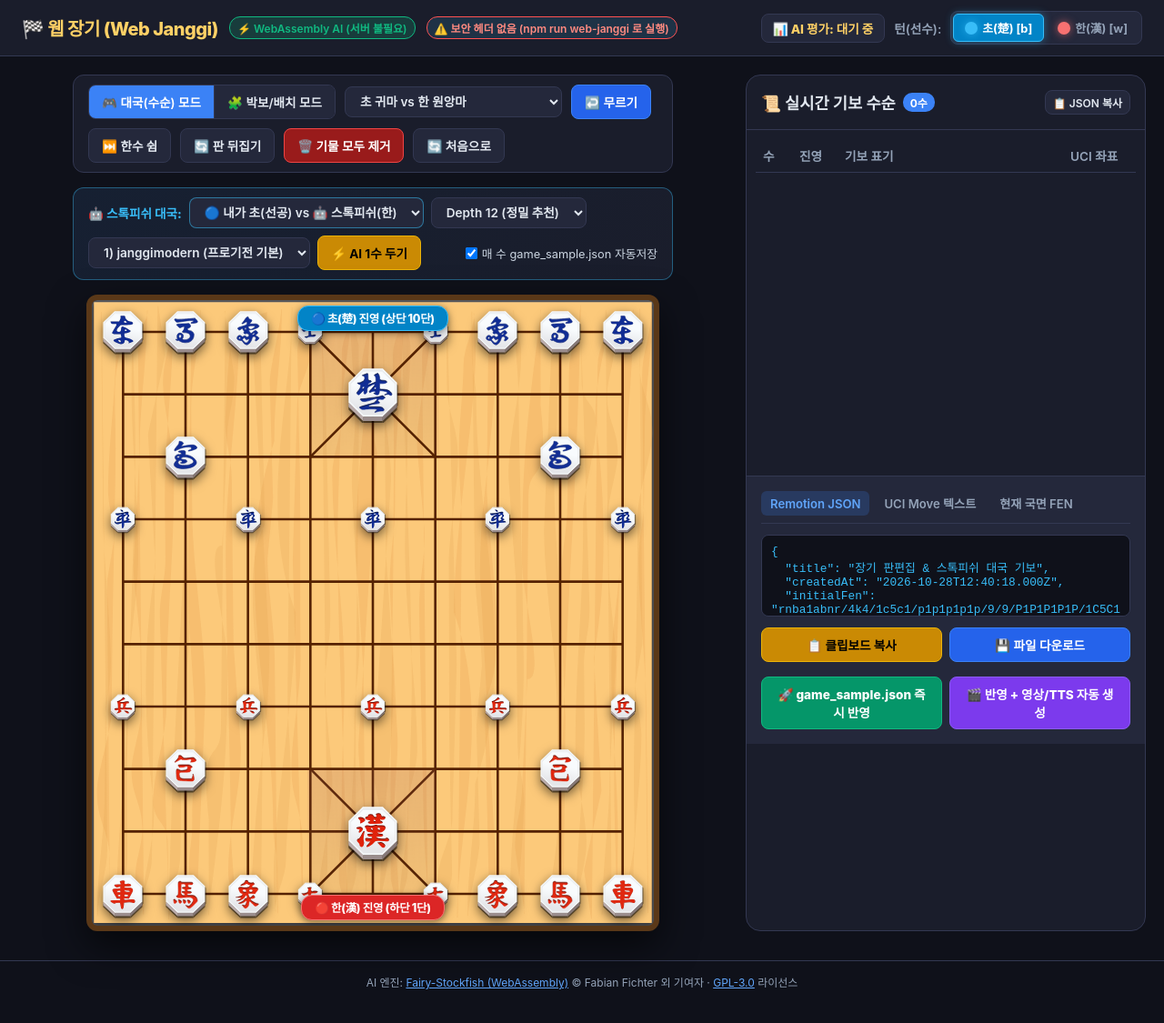
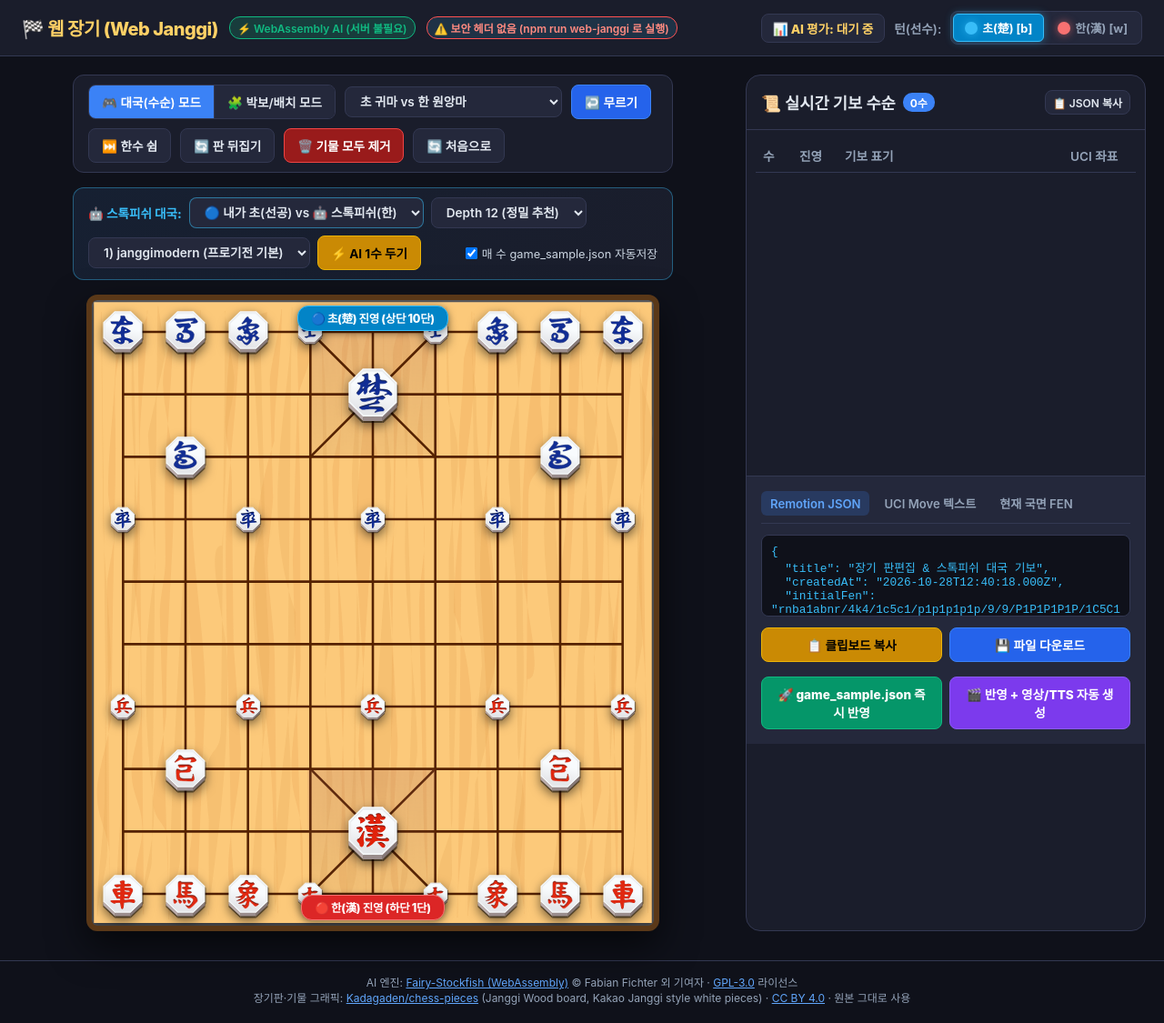
Before and after one commit to kjlkmk/thisone.co.kr, a Jekyll site: the page apps/janggi/index.html, which Jekyll copies as it is, in a window 1280 px wide. Shown: the whole page at 91% size. Built offline with Jekyll 4.4.1, drawn with Linux system fonts in a browser that asks for light colours.

Commit message:
apps/janggi: 장기판·기물 그래픽 출처 고지 추가 (Kadagaden/chess-pieces, CC BY 4.0)

```diff
--- a/apps/janggi/index.html
+++ b/apps/janggi/index.html
@@ -2485,6 +2485,9 @@
   <footer style="text-align:center;padding:14px 12px 20px;font-size:0.75rem;color:#94a3b8;border-top:1px solid #333852;margin-top:12px;">
     AI 엔진: <a href="https://github.com/fairy-stockfish/fairy-stockfish.wasm" target="_blank" rel="noopener" style="color:#60a5fa;">Fairy-Stockfish (WebAssembly)</a>
     © Fabian Fichter 외 기여자 · <a href="https://www.gnu.org/licenses/gpl-3.0.html" target="_blank" rel="noopener" style="color:#60a5fa;">GPL-3.0</a> 라이선스
+    <br />
+    장기판·기물 그래픽: <a href="https://github.com/Kadagaden/chess-pieces" target="_blank" rel="noopener" style="color:#60a5fa;">Kadagaden/chess-pieces</a>
+    (Janggi Wood board, Kakao Janggi style white pieces) · <a href="https://creativecommons.org/licenses/by/4.0/" target="_blank" rel="noopener" style="color:#60a5fa;">CC BY 4.0</a> · 원본 그대로 사용
   </footer>
 </body>
 </html>
```
